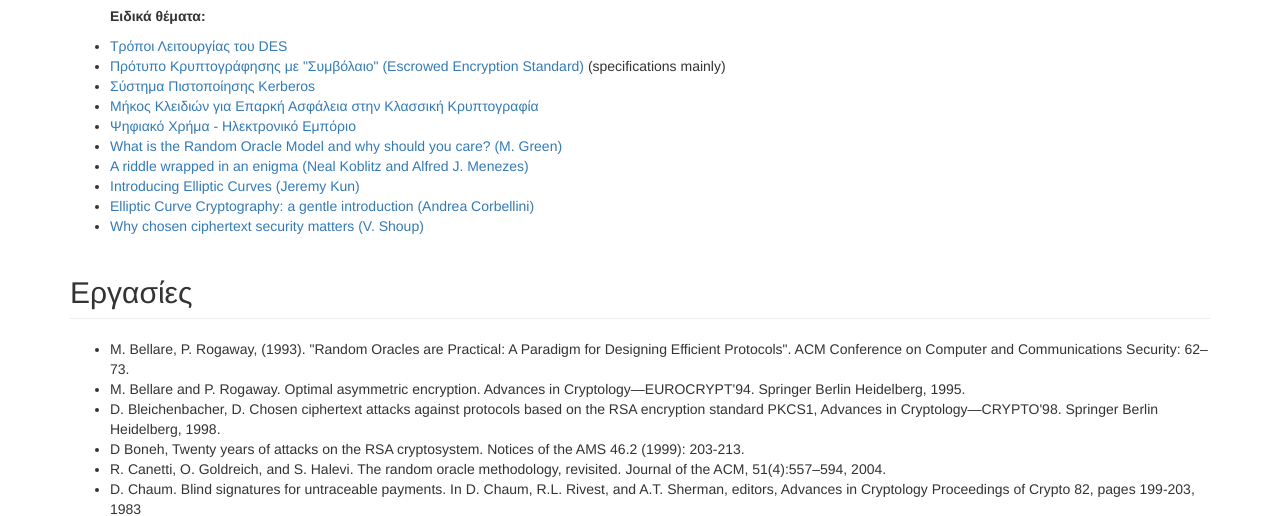
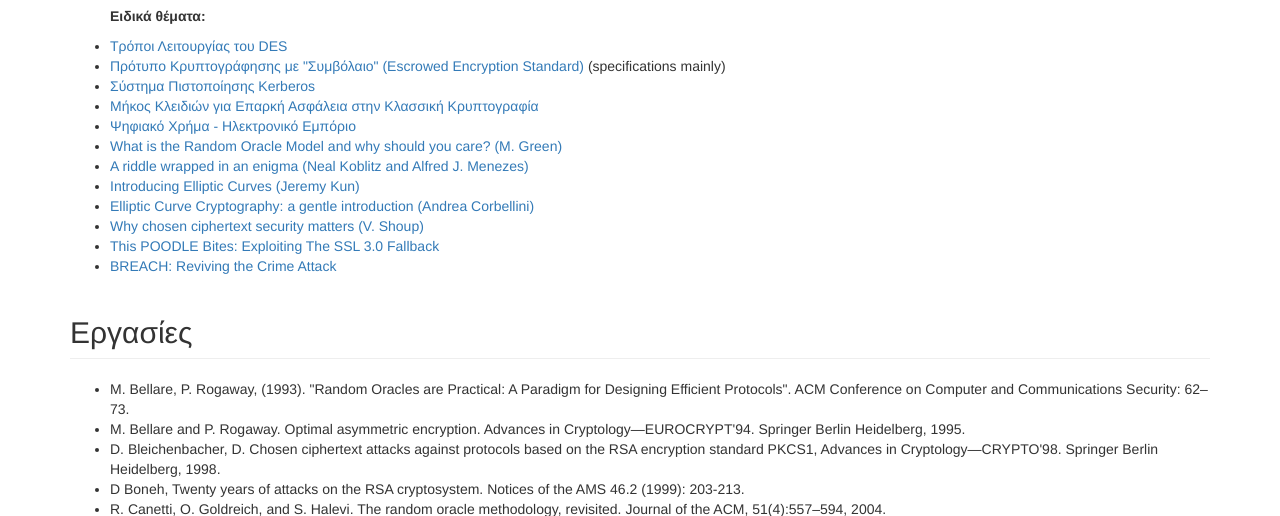
Before and after one commit to dionyziz/crypto-class, a Django app: page /references in a window 1280 px wide. Shown: the part 1493-2009 px from the top of the page. Run offline with Django 3.2, Linux system fonts and the light colour scheme; some libraries are stand-ins or nearby versions.

Commit message:
add new references

```diff
--- a/templates/references.html
+++ b/templates/references.html
@@ -71,6 +71,8 @@
 				<li><a href="http://jeremykun.com/2014/02/08/introducing-elliptic-curves/">Introducing Elliptic Curves (Jeremy Kun)</a></li>
 				<li><a href="http://andrea.corbellini.name/2015/05/17/elliptic-curve-cryptography-a-gentle-introduction/">Elliptic Curve Cryptography: a gentle introduction (Andrea Corbellini)</a></li>
 				<li><a href="http://www.shoup.net/papers/expo.pdf">Why chosen ciphertext security matters (V. Shoup)</a></li>
+				<li><a href="https://www.openssl.org/~bodo/ssl-poodle.pdf">This POODLE Bites: Exploiting The SSL 3.0 Fallback</a></li>
+				<li><a href="http://breachattack.com/resources/BREACH%20-%20SSL,%20gone%20in%2030%20seconds.pdf ">BREACH: Reviving the Crime Attack</a></li>
 
             </ul>
 
```
